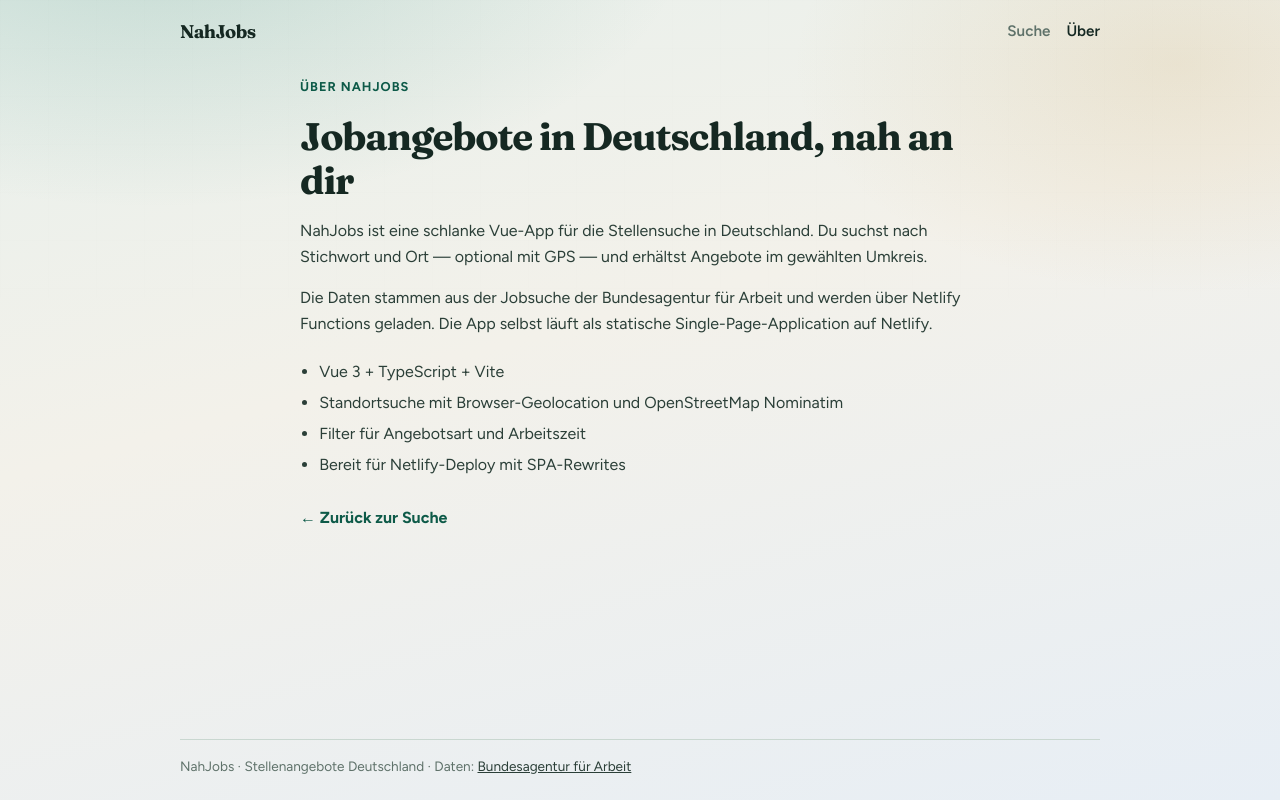
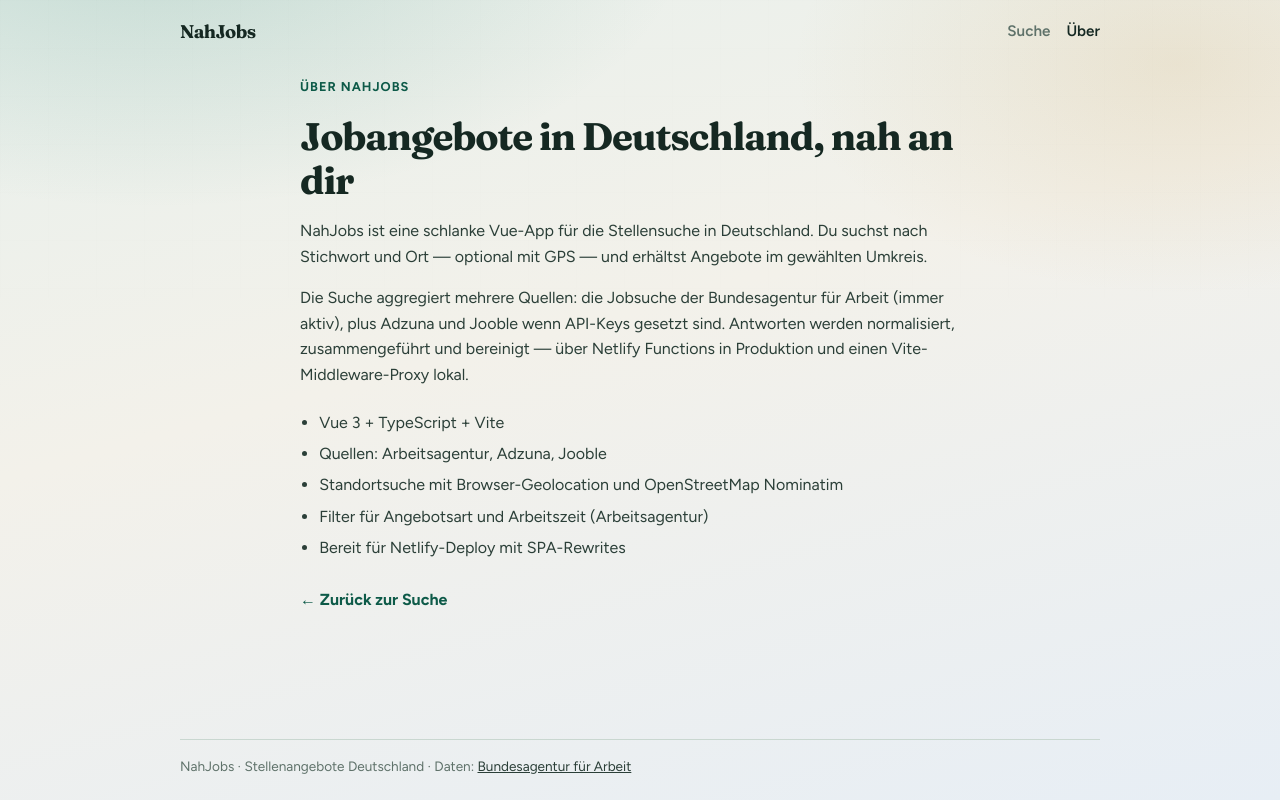
Before and after one commit to TirkarParth/neue-jobs, a Vue app: page /ueber in a window 1280 px wide. Built offline with nearby package versions, Linux system fonts and the light colour scheme.

Commit message:
docs: mention Adzuna and Jooble on about page
Co-authored-by: Cursor <cursoragent@cursor.com>

```diff
--- a/src/views/AboutView.vue
+++ b/src/views/AboutView.vue
@@ -10,14 +10,16 @@
       Stichwort und Ort — optional mit GPS — und erhältst Angebote im gewählten Umkreis.
     </p>
     <p>
-      Die Daten stammen aus der Jobsuche der Bundesagentur für Arbeit und werden über
-      Netlify Functions geladen. Die App selbst läuft als statische Single-Page-Application
-      auf Netlify.
+      Die Suche aggregiert mehrere Quellen: die Jobsuche der Bundesagentur für Arbeit
+      (immer aktiv), plus Adzuna und Jooble wenn API-Keys gesetzt sind. Antworten werden
+      normalisiert, zusammengeführt und bereinigt — über Netlify Functions in Produktion
+      und einen Vite-Middleware-Proxy lokal.
     </p>
     <ul>
       <li>Vue 3 + TypeScript + Vite</li>
+      <li>Quellen: Arbeitsagentur, Adzuna, Jooble</li>
       <li>Standortsuche mit Browser-Geolocation und OpenStreetMap Nominatim</li>
-      <li>Filter für Angebotsart und Arbeitszeit</li>
+      <li>Filter für Angebotsart und Arbeitszeit (Arbeitsagentur)</li>
       <li>Bereit für Netlify-Deploy mit SPA-Rewrites</li>
     </ul>
     <RouterLink class="back" to="/">← Zurück zur Suche</RouterLink>
```
